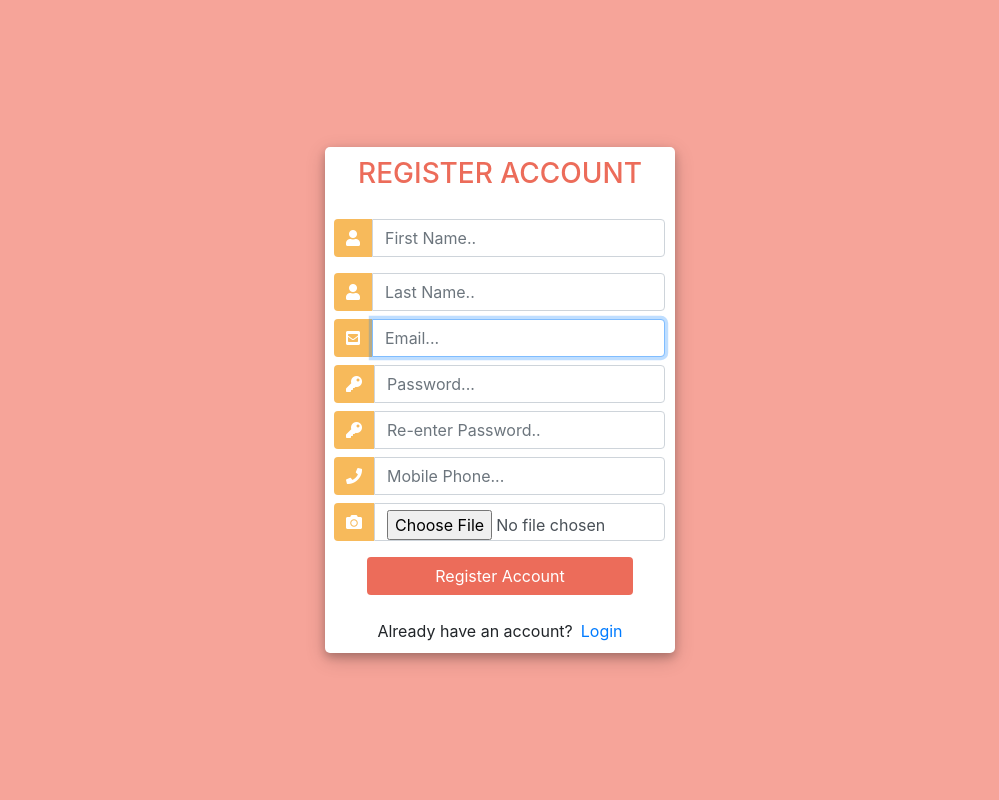
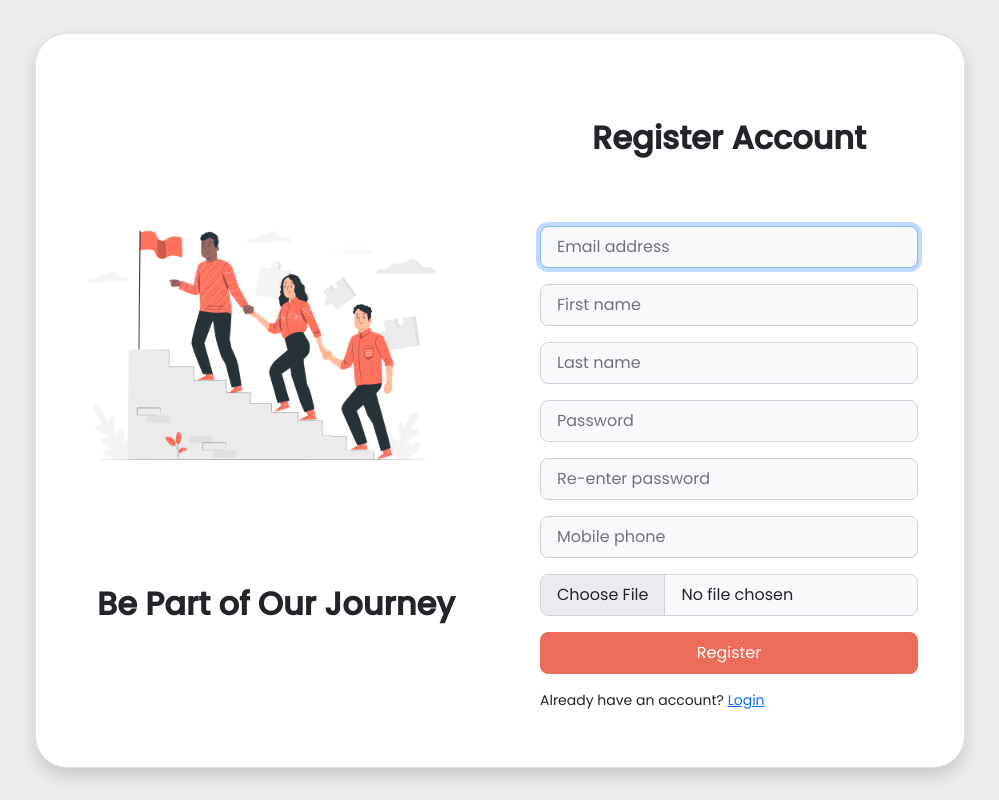
Before and after one commit to HudaMohamed22/CrowdFunding-Web-App-Django-ITI, a Django app: page /register in a window 1280 px wide. Shown: the whole page, without its empty margins (140-1139 px from the left). Run offline with Django 5.2, Linux system fonts and the light colour scheme; some libraries are stand-ins or nearby versions.

Commit message:
modified register design

```diff
--- a/users/forms.py
+++ b/users/forms.py
@@ -9,7 +9,7 @@ from django.core.exceptions import ValidationError
 class RegisterModelForm(UserCreationForm):
     class Meta:
         model  = CustomUser
-        fields= ['first_name', 'last_name', 'username', 'password1','password2','mobile_phone','profile_picture']
+        fields= ['username','first_name', 'last_name', 'password1','password2','mobile_phone','profile_picture']
 
     def clean_username(self):
         username = self.cleaned_data.get('username')
--- /dev/null
+++ b/users/static/users/js/register.js
@@ -0,0 +1,14 @@
+var form_fields = document.getElementsByTagName('input')
+        form_fields[1].placeholder = 'Email address';
+        form_fields[2].placeholder = 'First name';
+        form_fields[3].placeholder = 'Last name';
+        form_fields[4].placeholder = 'Password';
+        form_fields[5].placeholder = 'Re-enter password';
+        form_fields[6].placeholder = 'Mobile phone';
+
+        for (var i = 0; i < form_fields.length; i++) {
+
+            if (form_fields[i].type !== 'submit') {
+                form_fields[i].className += ' form-control form-control-lg bg-light fs-6';
+            }
+        }
--- a/users/templates/users/register.html
+++ b/users/templates/users/register.html
@@ -1,180 +1,90 @@
+{% load static %}
 <!DOCTYPE html>
-<html>
+<html lang="en">
+<head>
+    <meta charset="UTF-8">
+    <meta http-equiv="X-UA-Compatible" content="IE=edge">
+    <meta name="viewport" content="width=device-width, initial-scale=1.0">
+    <link rel="stylesheet" href="https://cdn.jsdelivr.net/npm/bootstrap@5.2.3/dist/css/bootstrap.min.css" integrity="sha384-rbsA2VBKQhggwzxH7pPCaAqO46MgnOM80zW1RWuH61DGLwZJEdK2Kadq2F9CUG65" crossorigin="anonymous">
+    <link rel="stylesheet" href="{% static 'users/css/login.css' %}">
+    <link rel="stylesheet" href="{% static 'css/general_styles.css' %}">
+    <title>NileFund Sign UP</title>
+</head>
+<body>
+    <!----------------------- Main Container -------------------------->
+     <div class="container d-flex justify-content-center align-items-center min-vh-100">
+    <!----------------------- Login Container -------------------------->
+       <div class="row border rounded-5 p-3 bg-white shadow box-area">
+    <!--------------------------- Left Box ----------------------------->
+       <div class="col-md-6 rounded-4 d-flex justify-content-center align-items-center flex-column left-box">
+           <div class="featured-image mb-3">
+            <img src="{% static 'users/images/register.png' %}" alt="img" class="img-fluid" style="width: 400px;">
+           </div>
+           <p class="fs-2 my-4 pb-2 fw-bold text-center">Be Part of Our Journey</p>
+       </div>
+    <!-------------------- ------ Right Box ---------------------------->
 
-<head>
-    <title>Register</title>
-    <link rel="stylesheet" href="https://stackpath.bootstrapcdn.com/bootstrap/4.1.3/css/bootstrap.min.css"
-        integrity="sha384-MCw98/SFnGE8fJT3GXwEOngsV7Zt27NXFoaoApmYm81iuXoPkFOJwJ8ERdknLPMO" crossorigin="anonymous">
-    <script src="https://ajax.googleapis.com/ajax/libs/jquery/3.3.1/jquery.min.js"></script>
-    <link rel="stylesheet" href="https://use.fontawesome.com/releases/v5.6.1/css/all.css"
-        integrity="sha384-gfdkjb5BdAXd+lj+gudLWI+BXq4IuLW5IT+brZEZsLFm++aCMlF1V92rMkPaX4PP" crossorigin="anonymous">
+       <div class="col-md-6 right-box">
+          <div class="row align-items-center">
+                <div class="header-text mb-3">
+                     <p class="fs-2 my-4 pb-2 fw-bold text-center">Register Account</p>
+                </div>
+                <div class="header-text mb-3">
+                    {% for message in messages %}
+                    <p class="messages">{{message}}</p>
+                    {% endfor %}
+                </div>
+                <form method="POST" enctype="multipart/form-data">
+                    {% csrf_token %}
 
-    <style>
-        body,
-        html {
-            margin: 0;
-            padding: 0;
-            height: 100%;
-            background: #f6a499 !important;
-        }
+                <div class="input-group mb-3">
+                    {{form.username}}
+                </div>
+                <span class="text-error text-danger">{{ form.username.errors }}</span>
 
-        .user_card {
-            width: 350px;
-            margin-top: auto;
-            margin-bottom: auto;
-            background: #fff;
-            position: relative;
-            display: flex;
-            justify-content: center;
-            flex-direction: column;
-            padding: 10px;
-            box-shadow: 0 4px 8px 0 rgba(0, 0, 0, 0.2), 0 6px 20px 0 rgba(0, 0, 0, 0.19);
-            -webkit-box-shadow: 0 4px 8px 0 rgba(0, 0, 0, 0.2), 0 6px 20px 0 rgba(0, 0, 0, 0.19);
-            -moz-box-shadow: 0 4px 8px 0 rgba(0, 0, 0, 0.2), 0 6px 20px 0 rgba(0, 0, 0, 0.19);
-            border-radius: 5px;
-
-        }
-
-        .form_container {
-            margin-top: 20px;
-        }
-
-        #form-title {
-            color: #EC6C5A;
-        }
-
-        .login_btn {
-            width: 100%;
-            background: #EC6C5A !important;
-            color: white !important;
-        }
-
-        .login_btn:focus {
-            box-shadow: none !important;
-            outline: 0px !important;
-        }
-
-        .login_container {
-            padding: 0 2rem;
-        }
-
-        .input-group-text {
-            background: #f7ba5b !important;
-            color: white !important;
-            border: 0 !important;
-            border-radius: 0.25rem 0 0 0.25rem !important;
-        }
-
-        .input_user,
-        .input_pass:focus {
-            box-shadow: none !important;
-            outline: 0px !important;
-        }
-        .messages{
-			background-color: grey;
-			color: #fff;
-			padding: 10px;
-			margin-top: 10px;
-		}
-    </style>
-
-</head>
-
-<body>
-    <div class="container h-100">
-        <div class="d-flex justify-content-center h-100">
-            <div class="user_card">
-                <div class="d-flex justify-content-center">
-                    <h3 id="form-title">REGISTER ACCOUNT</h3>
-                </div>
-                <div class="d-flex justify-content-center form_container">
-
-                    <form method="post"  enctype="multipart/form-data">
-                        {% csrf_token %}
                 <div class="input-group mb-3">
-                            <div class="input-group-append">
-                                <span class="input-group-text"><i class="fas fa-user"></i></span>
-                            </div>
                     {{form.first_name}}
                 </div>
                 <span class="text-error text-danger">{{ form.first_name.errors }}</span>
-                        <div class="input-group mb-2">
-                            <div class="input-group-append">
-                                <span class="input-group-text"><i class="fas fa-user"></i></span>
-                            </div>
+
+                <div class="input-group mb-3">
                     {{form.last_name}}
                 </div>
                 <span class="text-error text-danger">{{ form.last_name.errors }}</span>
-                        <div class="input-group mb-2">
-                            <div class="input-group-append">
-                                <span class="input-group-text"><i class="fas fa-envelope-square"></i></span>
-                            </div>
-                            {{form.username}}
-                        </div>
-                        <span class="text-error text-danger">{{ form.username.errors }}</span>
-                        <div class="input-group mb-2">
-                            <div class="input-group-append">
-                                <span class="input-group-text"><i class="fas fa-key"></i></span>
-                            </div>
+
+                <div class="input-group mb-3">
                     {{form.password1}}
                 </div>
                 <span class="text-error text-danger">{{ form.password1.errors }}</span>
-                        <div class="input-group mb-2">
-                            <div class="input-group-append">
-                                <span class="input-group-text"><i class="fas fa-key"></i></span>
-                            </div>
+
+                <div class="input-group mb-3">
                     {{form.password2}}
                 </div>
                 <span class="text-error text-danger">{{ form.password2.errors }}</span>
-                        <div class="input-group mb-2">
-                            <div class="input-group-append">
-                                <span class="input-group-text"><i class="fas fa-phone"></i></span>
-                            </div>
+
+                <div class="input-group mb-3">
                     {{form.mobile_phone}}
                 </div>
                 <span class="text-error text-danger">{{ form.mobile_phone.errors }}</span>
-                        <div class="input-group mb-2">
-                            <div class="input-group-append">
-                                <span class="input-group-text"><i class="fas fa-camera"></i></span>
-                            </div>
+
+                <div class="input-group mb-3">
                     {{form.profile_picture}}
                 </div>
                 <span class="text-error text-danger">{{ form.profile_pic.errors }}</span>
 
-                        <div class="d-flex justify-content-center mt-3 login_container">
-                            <input class="btn login_btn" type="submit" value="Register Account">
+                <div class="input-group mb-3">
+                    <input class="btn btn-lg btn-special w-100 fs-6" type="submit" value="Register">
                 </div>
                 </form>
-                </div>
-                {% for message in messages %}
-                        <p class="messages">{{message}}</p>
-                    {% endfor %}
-                <div class="mt-4">
-                    <div class="d-flex justify-content-center links">
-                        Already have an account? <a href="{% url 'login' %}" class="ml-2">Login</a>
+
+                <div class="row">
+                    <small>Already have an account? <a href="{% url 'login' %}">Login</a></small>
                 </div>
           </div>
        </div>
       </div>
     </div>
-    <script>
-        /* Because i didnt set placeholder values in forms.py they will be set here using vanilla Javascript
-//We start indexing at one because CSRF_token is considered and input field
-*/
+    <script src="{% static 'users/js/register.js' %}"></script>
 
-        var form_fields = document.getElementsByTagName('input')
-        form_fields[1].placeholder = 'First Name..';
-        form_fields[2].placeholder = 'Last Name..';
-        form_fields[3].placeholder = 'Email...';
-        form_fields[4].placeholder = 'Password...';
-        form_fields[5].placeholder = 'Re-enter Password..';
-        form_fields[6].placeholder = 'Mobile Phone...';
-
-
-        for (var field in form_fields) {
-            form_fields[field].className += ' form-control'
-        }
-    </script>
 </body>
-
 </html>
```
Also changed, not shown: users/static/users/images/register.png (added). Lines whose indentation alone changed are shown as unchanged.
